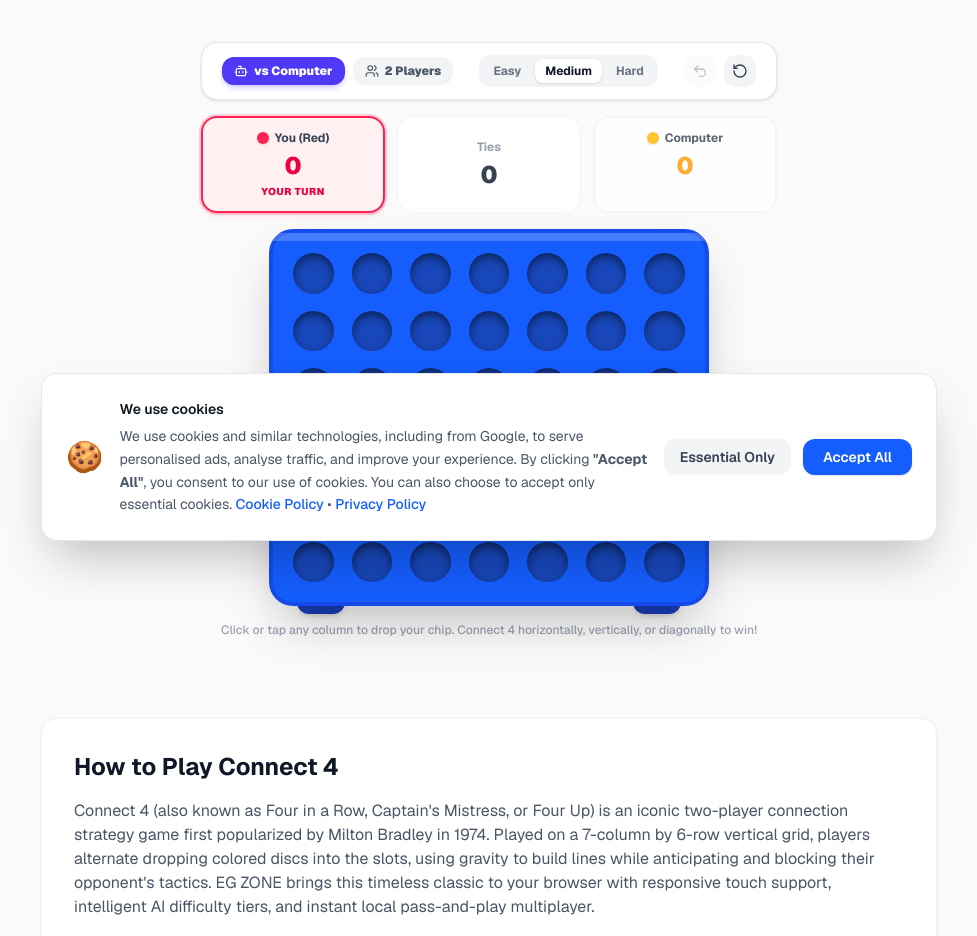
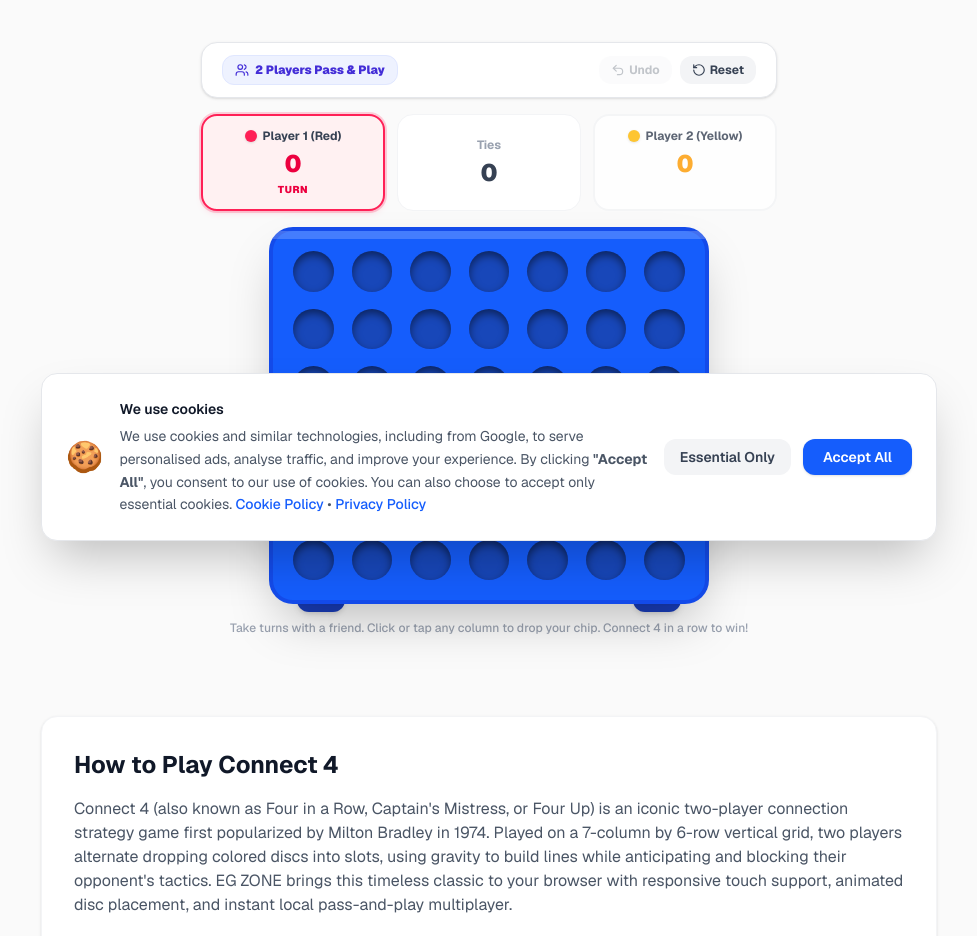
Before and after one commit to eldhosegeorge2004/EG-Zone, a Next.js app: page /games/connect4 in a window 1280 px wide. Shown: the part 243-1179 px from the top of the page, without its empty margins (151-1128 px from the left). Built offline with nearby package versions, Linux system fonts and the light colour scheme.

Commit message:
refactor(connect4): Make Connect 4 dedicated 2-Player Pass and Play mode

```diff
--- a/src/app/games/connect4/page.tsx
+++ b/src/app/games/connect4/page.tsx
@@ -5,8 +5,8 @@ import { ArrowLeft } from "lucide-react";
 import Link from "next/link";
 
 export const metadata = {
-  title: "Play Connect 4 Online Free | EG ZONE",
-  description: "Play classic Connect 4 (Four in a Row) online against smart computer AI or challenge a friend in local two-player mode. Drop chips, form lines of 4, and master tactical strategy.",
+  title: "Play Connect 4 Online Free — 2 Player Pass & Play | EG ZONE",
+  description: "Play classic Connect 4 (Four in a Row) online with a friend in local two-player mode. Drop colored chips, form lines of 4, and master tactical strategy.",
 };
 
 export default function Connect4Page() {
@@ -17,27 +17,26 @@ export default function Connect4Page() {
       </Link>
 
       <div className="text-center mb-10">
-        <h1 className="text-4xl font-black text-gray-900 tracking-tight mb-3">Play Connect 4</h1>
-        <p className="text-gray-600 font-medium">Drop your chips and connect four in a row horizontally, vertically, or diagonally before your opponent.</p>
+        <h1 className="text-4xl font-black text-gray-900 tracking-tight mb-3">Play Connect 4 (2 Players)</h1>
+        <p className="text-gray-600 font-medium">Take turns dropping chips and connect four in a row horizontally, vertically, or diagonally to beat your friend.</p>
       </div>
 
       <Connect4Game />
 
       <GameSEO
         gameName="Connect 4"
-        description="Connect 4 (also known as Four in a Row, Captain's Mistress, or Four Up) is an iconic two-player connection strategy game first popularized by Milton Bradley in 1974. Played on a 7-column by 6-row vertical grid, players alternate dropping colored discs into the slots, using gravity to build lines while anticipating and blocking their opponent's tactics. EG ZONE brings this timeless classic to your browser with responsive touch support, intelligent AI difficulty tiers, and instant local pass-and-play multiplayer."
+        description="Connect 4 (also known as Four in a Row, Captain's Mistress, or Four Up) is an iconic two-player connection strategy game first popularized by Milton Bradley in 1974. Played on a 7-column by 6-row vertical grid, two players alternate dropping colored discs into slots, using gravity to build lines while anticipating and blocking their opponent's tactics. EG ZONE brings this timeless classic to your browser with responsive touch support, animated disc placement, and instant local pass-and-play multiplayer."
         howToPlay={[
-          "Select Game Mode: Choose 'vs Computer' to play against our adaptive AI engine (Easy, Medium, Hard), or pick '2 Players' for local pass-and-play matches with a friend on the same device.",
-          "Choose a Column: Hover or tap over any of the 7 columns. A drop preview indicator will show you the exact slot where your chip will land.",
-          "Drop Your Disc: Click or tap the column to release your disc. It will fall to the lowest unoccupied slot in that column.",
-          "Alternate Turns: Player 1 plays Red chips and Player 2 (or the AI) plays Yellow chips.",
-          "Form 4 in a Row: Connect four of your colored discs in an unbroken line horizontally (across a row), vertically (stacked in a column), or diagonally.",
+          "Player Roles: Player 1 controls Red chips and Player 2 controls Yellow chips on the same screen.",
+          "Choose a Column: Hover or tap over any of the 7 columns. A drop preview indicator will highlight the exact slot where your chip will land.",
+          "Drop Your Disc: Click or tap the column to release your disc. It will drop to the lowest unoccupied slot in that column.",
+          "Alternate Turns: Players take turns dropping one disc per turn.",
+          "Form 4 in a Row: Connect four of your colored discs in an unbroken line horizontally, vertically, or diagonally.",
           "Block Your Opponent: Watch for enemy three-in-a-row threats and block them before they complete their winning line.",
           "Tie Condition: If all 42 slots on the 7x6 board are filled without any player connecting four discs, the game ends in a tie."
         ]}
         features={[
-          "Adaptive Computer AI with Easy, Medium, and Hard difficulty levels powered by minimax heuristics",
-          "Pass & Play 2-Player mode for side-by-side challenges on phones, tablets, or laptops",
+          "Pass & Play 2-Player mode designed for friends on phones, tablets, or laptops",
           "Live column hover indicators with ghost previews for precision piece placement",
           "Winning line celebration with glowing pulse effects on the four connected discs",
           "Move Undo functionality and complete session win-loss-draw scorekeeping",
@@ -46,16 +45,16 @@ export default function Connect4Page() {
         ]}
         faqs={[
           {
-            question: "Can I play Connect 4 against another person on the same device?",
-            answer: "Yes! Switch the mode toggle at the top of the board to '2 Players'. Players take turns tapping their desired columns on the same phone, tablet, or computer."
+            question: "How do two players play on the same device?",
+            answer: "Player 1 and Player 2 simply take turns clicking or tapping the columns on the screen. The scorekeeper tracks rounds won by Red and Yellow automatically."
           },
           {
             question: "Is there a winning strategy for Connect 4?",
             answer: "Controlling the center column (column 4) gives you the greatest number of winning line combinations. Look for 'double threats' (setting up two separate ways to connect four at once) so your opponent can only block one of them."
           },
           {
-            question: "How do the computer difficulty levels work?",
-            answer: "Easy makes casual moves suitable for young players and beginners. Medium checks for immediate wins and blocks obvious three-in-a-row traps. Hard uses minimax algorithms with alpha-beta pruning to look multiple turns ahead and formulate positional traps."
+            question: "Can moves be undone?",
+            answer: "Yes! Click the 'Undo' button in the top bar to take back the last move if a player makes an accidental click."
           },
           {
             question: "Can games end in a tie in Connect 4?",
--- a/src/games/connect4/Connect4Game.tsx
+++ b/src/games/connect4/Connect4Game.tsx
@@ -1,10 +1,10 @@
 /* eslint-disable */
 "use client";
 
-import { useState, useEffect, useCallback, useRef } from "react";
-import { RotateCcw, Trophy, Users, Bot, Undo2, Sparkles } from "lucide-react";
+import { useState, useCallback } from "react";
+import { RotateCcw, Users, Undo2 } from "lucide-react";
 
-type Player = "R" | "Y"; // R = Red (Player 1), Y = Yellow (Player 2 / AI)
+type Player = "R" | "Y"; // R = Red (Player 1), Y = Yellow (Player 2)
 type BoardState = (Player | null)[][]; // 6 rows, 7 cols
 
 const ROWS = 6;
@@ -80,129 +80,6 @@ function isBoardFull(board: BoardState): boolean {
   return board[0].every((cell) => cell !== null);
 }
 
-// AI Evaluation heuristic
-function evaluateWindow(window: (Player | null)[], piece: Player): number {
-  const oppPiece: Player = piece === "Y" ? "R" : "Y";
-  let score = 0;
-
-  const countPiece = window.filter((c) => c === piece).length;
-  const countEmpty = window.filter((c) => c === null).length;
-  const countOpp = window.filter((c) => c === oppPiece).length;
-
-  if (countPiece === 4) score += 1000;
-  else if (countPiece === 3 && countEmpty === 1) score += 12;
-  else if (countPiece === 2 && countEmpty === 2) score += 4;
-
-  if (countOpp === 3 && countEmpty === 1) score -= 80; // Block enemy 3 in a row
-  else if (countOpp === 2 && countEmpty === 2) score -= 6;
-
-  return score;
-}
-
-function scoreBoard(board: BoardState, piece: Player): number {
-  let score = 0;
-
-  // Center column preference
-  const centerCol = Math.floor(COLS / 2);
-  let centerCount = 0;
-  for (let r = 0; r < ROWS; r++) {
-    if (board[r][centerCol] === piece) centerCount++;
-  }
-  score += centerCount * 6;
-
-  // Horizontal windows
-  for (let r = 0; r < ROWS; r++) {
-    for (let c = 0; c <= COLS - 4; c++) {
-      const win = [board[r][c], board[r][c + 1], board[r][c + 2], board[r][c + 3]];
-      score += evaluateWindow(win, piece);
-    }
-  }
-
-  // Vertical windows
-  for (let c = 0; c < COLS; c++) {
-    for (let r = 0; r <= ROWS - 4; r++) {
-      const win = [board[r][c], board[r + 1][c], board[r + 2][c], board[r + 3][c]];
-      score += evaluateWindow(win, piece);
-    }
-  }
-
-  // Diagonal Down-Right
-  for (let r = 0; r <= ROWS - 4; r++) {
-    for (let c = 0; c <= COLS - 4; c++) {
-      const win = [board[r][c], board[r + 1][c + 1], board[r + 2][c + 2], board[r + 3][c + 3]];
-      score += evaluateWindow(win, piece);
-    }
-  }
-
-  // Diagonal Up-Right
-  for (let r = 3; r < ROWS; r++) {
-    for (let c = 0; c <= COLS - 4; c++) {
-      const win = [board[r][c], board[r - 1][c + 1], board[r - 2][c + 2], board[r - 3][c + 3]];
-      score += evaluateWindow(win, piece);
-    }
-  }
-
-  return score;
-}
-
-function minimax(
-  board: BoardState,
-  depth: number,
-  alpha: number,
-  beta: number,
-  isMaximizing: boolean
-): { col: number; score: number } {
-  const win = checkWin(board);
-  if (win) {
-    return { col: -1, score: win.winner === "Y" ? 100000 + depth : -100000 - depth };
-  }
-  if (isBoardFull(board) || depth === 0) {
-    return { col: -1, score: scoreBoard(board, "Y") };
-  }
-
-  // Order columns from center outwards for optimal alpha-beta pruning
-  const colOrder = [3, 2, 4, 1, 5, 0, 6];
-  const validCols = colOrder.filter((c) => getAvailableRow(board, c) !== null);
-
-  if (isMaximizing) {
-    let maxScore = -Infinity;
-    let bestCol = validCols[0];
-
-    for (const c of validCols) {
-      const r = getAvailableRow(board, c)!;
-      board[r][c] = "Y";
-      const result = minimax(board, depth - 1, alpha, beta, false);
-      board[r][c] = null;
-
-      if (result.score > maxScore) {
-        maxScore = result.score;
-        bestCol = c;
-      }
-      alpha = Math.max(alpha, maxScore);
-      if (alpha >= beta) break;
-    }
-    return { col: bestCol, score: maxScore };
-  } else {
-    let minScore = Infinity;
-    let bestCol = validCols[0];
-
-    for (const c of validCols) {
-      const r = getAvailableRow(board, c)!;
-      board[r][c] = "R";
-      const result = minimax(board, depth - 1, alpha, beta, true);
-      board[r][c] = null;
-
-      if (result.score < minScore) {
-        minScore = result.score;
-        bestCol = c;
-      }
-      beta = Math.min(beta, minScore);
-      if (alpha >= beta) break;
-    }
-    return { col: bestCol, score: minScore };
-  }
-}
-
 export default function Connect4Game() {
   const [board, setBoard] = useState<BoardState>(() =>
     Array.from({ length: ROWS }, () => Array(COLS).fill(null))
@@ -211,9 +88,6 @@ export default function Connect4Game() {
   const [winner, setWinner] = useState<Player | "Draw" | null>(null);
   const [winningCells, setWinningCells] = useState<[number, number][]>([]);
   const [hoverCol, setHoverCol] = useState<number | null>(null);
-  const [gameMode, setGameMode] = useState<"ai" | "pass">("ai");
-  const [aiDifficulty, setAiDifficulty] = useState<"easy" | "medium" | "hard">("medium");
-  const [isAiThinking, setIsAiThinking] = useState(false);
   const [scores, setScores] = useState({ red: 0, yellow: 0, draws: 0 });
   const [history, setHistory] = useState<{ board: BoardState; turn: Player }[]>([]);
 
@@ -223,16 +97,10 @@ export default function Connect4Game() {
     setWinner(null);
     setWinningCells([]);
     setHistory([]);
-    setIsAiThinking(false);
   }, []);
 
-  const resetScores = () => {
-    resetBoard();
-    setScores({ red: 0, yellow: 0, draws: 0 });
-  };
-
   const makeMove = useCallback(
-    (col: number, playerToPlay = turn): boolean => {
+    (col: number): boolean => {
       const r = getAvailableRow(board, col);
       if (r === null || winner) return false;
 
@@ -241,12 +109,12 @@ export default function Connect4Game() {
         ...prev,
         {
           board: board.map((row) => [...row]),
-          turn: playerToPlay,
+          turn,
         },
       ]);
 
       const newBoard = board.map((row) => [...row]);
-      newBoard[r][col] = playerToPlay;
+      newBoard[r][col] = turn;
       setBoard(newBoard);
 
       const winResult = checkWin(newBoard);
@@ -267,97 +135,24 @@ export default function Connect4Game() {
         return true;
       }
 
-      setTurn(playerToPlay === "R" ? "Y" : "R");
+      setTurn(turn === "R" ? "Y" : "R");
       return true;
     },
     [board, turn, winner]
   );
 
-  // Trigger AI move when it is Yellow's turn in "ai" mode
-  useEffect(() => {
-    if (gameMode !== "ai" || turn !== "Y" || winner || isAiThinking) return;
-
-    setIsAiThinking(true);
-    const timeout = setTimeout(() => {
-      const colOrder = [3, 2, 4, 1, 5, 0, 6];
-      const validCols = colOrder.filter((c) => getAvailableRow(board, c) !== null);
-      if (validCols.length === 0) {
-        setIsAiThinking(false);
-        return;
-      }
-
-      let chosenCol = validCols[0];
-
-      if (aiDifficulty === "easy") {
-        // Mostly random with immediate win check
-        const winningCol = validCols.find((c) => {
-          const r = getAvailableRow(board, c)!;
-          board[r][c] = "Y";
-          const isWin = !!checkWin(board);
-          board[r][c] = null;
-          return isWin;
-        });
-        chosenCol = winningCol !== undefined ? winningCol : validCols[Math.floor(Math.random() * validCols.length)];
-      } else if (aiDifficulty === "medium") {
-        // Immediate win or block; else depth 2 minimax
-        const winCol = validCols.find((c) => {
-          const r = getAvailableRow(board, c)!;
-          board[r][c] = "Y";
-          const isWin = !!checkWin(board);
-          board[r][c] = null;
-          return isWin;
-        });
-        const blockCol = validCols.find((c) => {
-          const r = getAvailableRow(board, c)!;
-          board[r][c] = "R";
-          const isBlock = !!checkWin(board);
-          board[r][c] = null;
-          return isBlock;
-        });
-
-        if (winCol !== undefined) chosenCol = winCol;
-        else if (blockCol !== undefined) chosenCol = blockCol;
-        else {
-          const { col } = minimax(board, 2, -Infinity, Infinity, true);
-          chosenCol = col !== -1 ? col : validCols[0];
-        }
-      } else {
-        // Hard: 4-ply minimax with full heuristic
-        const { col } = minimax(board, 4, -Infinity, Infinity, true);
-        chosenCol = col !== -1 ? col : validCols[0];
-      }
-
-      makeMove(chosenCol, "Y");
-      setIsAiThinking(false);
-    }, 400);
-
-    return () => clearTimeout(timeout);
-  }, [gameMode, turn, winner, board, aiDifficulty, makeMove, isAiThinking]);
-
   const handleColumnClick = (col: number) => {
-    if (isAiThinking || winner) return;
-    if (gameMode === "ai" && turn !== "R") return;
-
-    makeMove(col, turn);
+    if (winner) return;
+    makeMove(col);
   };
 
   const handleUndo = () => {
-    if (history.length === 0 || isAiThinking) return;
+    if (history.length === 0) return;
 
-    if (gameMode === "ai") {
-      // In AI mode, undo two moves (player and AI) unless AI hasn't moved yet
-      const stepsToUndo = history.length >= 2 ? 2 : 1;
-      const targetState = history[history.length - stepsToUndo];
-      setBoard(targetState.board);
-      setTurn(targetState.turn);
-      setHistory((prev) => prev.slice(0, prev.length - stepsToUndo));
-    } else {
-      const targetState = history[history.length - 1];
-      setBoard(targetState.board);
-      setTurn(targetState.turn);
-      setHistory((prev) => prev.slice(0, -1));
-    }
-
+    const targetState = history[history.length - 1];
+    setBoard(targetState.board);
+    setTurn(targetState.turn);
+    setHistory((prev) => prev.slice(0, -1));
     setWinner(null);
     setWinningCells([]);
   };
@@ -369,77 +164,30 @@ export default function Connect4Game() {
   return (
     <div className="flex flex-col items-center select-none w-full max-w-xl mx-auto">
       {/* Top Controls Bar */}
-      <div className="w-full flex flex-wrap justify-between items-center gap-3 mb-4 bg-white px-5 py-3 rounded-2xl border border-gray-200 shadow-sm">
+      <div className="w-full flex justify-between items-center gap-3 mb-4 bg-white px-5 py-3 rounded-2xl border border-gray-200 shadow-sm">
         <div className="flex items-center gap-2">
-          <button
-            type="button"
-            onClick={() => {
-              setGameMode("ai");
-              resetBoard();
-            }}
-            className={`flex items-center gap-1.5 px-3 py-1.5 rounded-xl text-xs font-black transition-all ${
-              gameMode === "ai"
-                ? "bg-indigo-600 text-white shadow-md shadow-indigo-600/20"
-                : "bg-gray-100 text-gray-600 hover:bg-gray-200"
-            }`}
-          >
-            <Bot className="w-3.5 h-3.5" /> vs Computer
-          </button>
-          <button
-            type="button"
-            onClick={() => {
-              setGameMode("pass");
-              resetBoard();
-            }}
-            className={`flex items-center gap-1.5 px-3 py-1.5 rounded-xl text-xs font-black transition-all ${
-              gameMode === "pass"
-                ? "bg-indigo-600 text-white shadow-md shadow-indigo-600/20"
-                : "bg-gray-100 text-gray-600 hover:bg-gray-200"
-            }`}
-          >
-            <Users className="w-3.5 h-3.5" /> 2 Players
-          </button>
+          <div className="flex items-center gap-1.5 px-3 py-1.5 rounded-xl text-xs font-black bg-indigo-50 text-indigo-700 border border-indigo-100">
+            <Users className="w-3.5 h-3.5" /> 2 Players Pass & Play
+          </div>
         </div>
-
-        {gameMode === "ai" && (
-          <div className="flex items-center gap-1 bg-gray-100 p-1 rounded-xl">
-            {(["easy", "medium", "hard"] as const).map((lvl) => (
-              <button
-                key={lvl}
-                type="button"
-                onClick={() => {
-                  setAiDifficulty(lvl);
-                  resetBoard();
-                }}
-                className={`px-2.5 py-1 rounded-lg text-xs font-bold capitalize transition-all ${
-                  aiDifficulty === lvl
-                    ? "bg-white text-gray-900 shadow-sm"
-                    : "text-gray-500 hover:text-gray-900"
-                }`}
-              >
-                {lvl}
-              </button>
-            ))}
-          </div>
-        )}
 
         <div className="flex items-center gap-2">
           <button
             type="button"
             onClick={handleUndo}
-            disabled={history.length === 0 || isAiThinking}
+            disabled={history.length === 0}
             title="Undo Move"
-            className="p-2 bg-gray-100 hover:bg-gray-200 text-gray-700 disabled:opacity-30 rounded-xl transition-colors"
+            className="flex items-center gap-1 px-3 py-1.5 bg-gray-100 hover:bg-gray-200 text-gray-700 disabled:opacity-30 rounded-xl text-xs font-bold transition-colors"
           >
-            <Undo2 className="w-4 h-4" />
+            <Undo2 className="w-3.5 h-3.5" /> Undo
           </button>
           <button
             type="button"
             onClick={resetBoard}
             title="Restart Game"
-            className="p-2 bg-gray-100 hover:bg-gray-200 text-gray-700 rounded-xl transition-colors"
+            className="flex items-center gap-1 px-3 py-1.5 bg-gray-100 hover:bg-gray-200 text-gray-700 rounded-xl text-xs font-bold transition-colors"
           >
-            <RotateCcw className="w-4 h-4" />
+            <RotateCcw className="w-3.5 h-3.5" /> Reset
           </button>
         </div>
       </div>
@@ -456,14 +204,12 @@ export default function Connect4Game() {
         >
           <div className="flex items-center gap-1.5 mb-1">
             <span className="w-3 h-3 rounded-full bg-rose-500 shadow-sm" />
-            <span className="text-xs font-bold text-gray-700">
-              {gameMode === "ai" ? "You (Red)" : "Player 1"}
-            </span>
+            <span className="text-xs font-bold text-gray-700">Player 1 (Red)</span>
           </div>
           <span className="text-2xl font-black text-rose-600">{scores.red}</span>
           {turn === "R" && !winner && (
             <span className="text-[10px] font-black uppercase tracking-wider text-rose-600 mt-0.5 animate-pulse">
-              Your Turn
+              Turn
             </span>
           )}
         </div>
@@ -484,14 +230,12 @@ export default function Connect4Game() {
         >
           <div className="flex items-center gap-1.5 mb-1">
             <span className="w-3 h-3 rounded-full bg-amber-400 shadow-sm" />
-            <span className="text-xs font-bold text-gray-700">
-              {gameMode === "ai" ? "Computer" : "Player 2"}
-            </span>
+            <span className="text-xs font-bold text-gray-700">Player 2 (Yellow)</span>
           </div>
           <span className="text-2xl font-black text-amber-500">{scores.yellow}</span>
           {turn === "Y" && !winner && (
             <span className="text-[10px] font-black uppercase tracking-wider text-amber-500 mt-0.5 animate-pulse">
-              {isAiThinking ? "Thinking..." : "Turn"}
+              Turn
             </span>
           )}
         </div>
@@ -511,8 +255,8 @@ export default function Connect4Game() {
           {winner === "Draw"
             ? "It's a Tie! Board is full."
             : winner === "R"
-            ? `🎉 ${gameMode === "ai" ? "You Won!" : "Player 1 (Red) Wins!"}`
-            : `🏆 ${gameMode === "ai" ? "Computer Wins!" : "Player 2 (Yellow) Wins!"}`}
+            ? "🎉 Player 1 (Red) Wins!"
+            : "🏆 Player 2 (Yellow) Wins!"}
           <button
             onClick={resetBoard}
             className="ml-3 underline uppercase text-xs font-bold tracking-wider hover:opacity-80"
@@ -530,7 +274,7 @@ export default function Connect4Game() {
         {/* 7 Columns Container */}
         <div className="w-full h-full grid grid-cols-7 gap-2 sm:gap-2.5">
           {Array.from({ length: COLS }).map((_, c) => {
-            const isColHovered = hoverCol === c && !winner && (!isAiThinking || gameMode === "pass");
+            const isColHovered = hoverCol === c && !winner;
             const lowestRow = getAvailableRow(board, c);
 
             return (
@@ -600,7 +344,7 @@ export default function Connect4Game() {
 
       {/* Instructions / Turn Tip */}
       <p className="mt-4 text-xs text-gray-400 font-medium text-center">
-        Click or tap any column to drop your chip. Connect 4 horizontally, vertically, or diagonally to win!
+        Take turns with a friend. Click or tap any column to drop your chip. Connect 4 in a row to win!
       </p>
     </div>
   );
--- a/src/lib/games.tsx
+++ b/src/lib/games.tsx
@@ -21,7 +21,7 @@ export const GAMES = [
   {
     title: "Connect 4",
     slug: "connect4",
-    description: "Drop chips and connect 4 in a row. Play against smart computer AI or challenge a friend!",
+    description: "Classic two-player Four in a Row! Take turns dropping chips and connect 4 to win.",
     category: "Strategy",
     image: "/images/connect4.svg",
     color: "from-blue-600 to-indigo-800",
```
